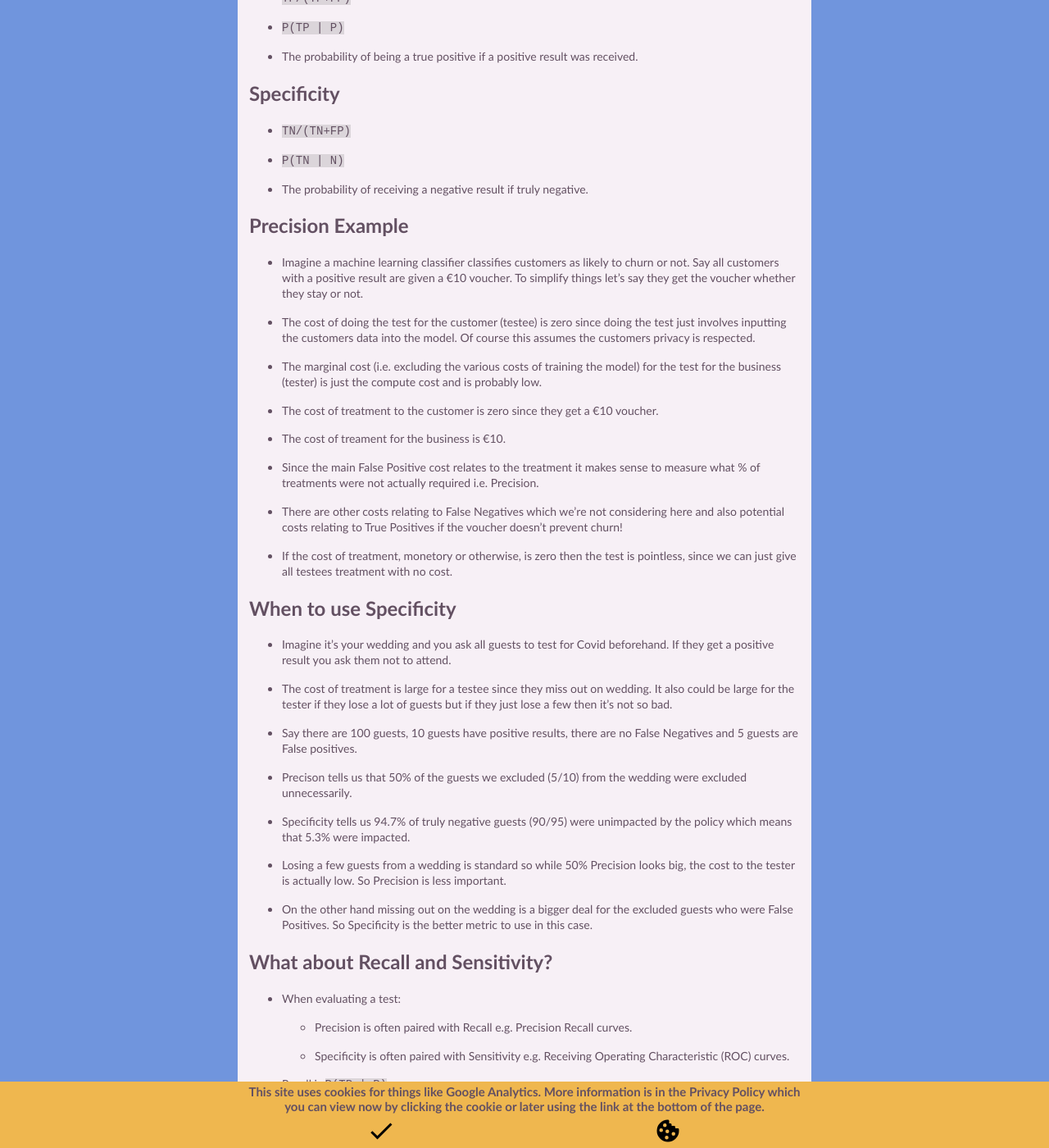
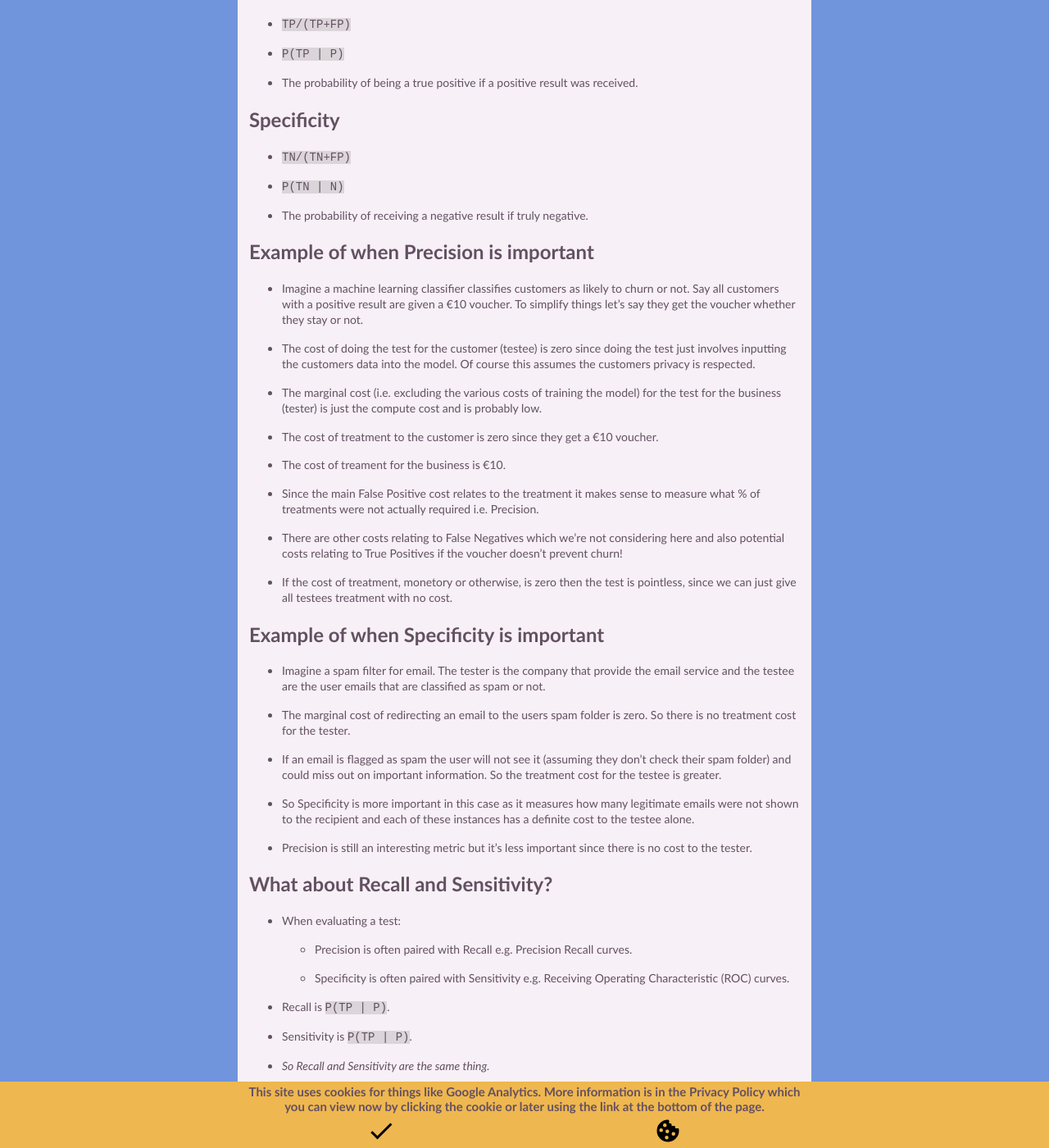
Before and after one commit to itsakettle/itsakettle.github.io, a Jekyll site: the page built from _posts/2023-11-08-3-precision_vs_specificity.md, in a window 1280 px wide and 1400 px high, scrolled down 1201 px. Shown: the whole window at 82% size. Built offline with Jekyll 4.4.1, drawn with Linux system fonts in a browser that asks for light colours; some of the changed text lies outside the part shown.

Commit message:
update precision post first draft

```diff
--- a/_posts/2023-11-08-3-precision_vs_specificity.md
+++ b/_posts/2023-11-08-3-precision_vs_specificity.md
@@ -24,7 +24,7 @@ image_width: 100%
 
   * A binary machine learning classifier.
 
-  * A Covid-19 antigen test.
+  * A test for an illness.
 
   * Guessing whether a flipped coin will come up heads or tails.
 
@@ -40,7 +40,12 @@ image_width: 100%
 
 * Metrics such as Precision, Recall, Specificity, Sensitivity and many more can be calculated from the entries in a confusion matrix.
 
-* There are two points of view when conducting a test: the tester and the testee. This is important when considering how to evaluate the efficacy of a particular test. The tester and testee could be the same person.
+* There are two points of view when conducting a test:
+
+  * The testee is is being tested.
+
+  * The tester is carrying out or designing the test.
+
 
 ## Precision
 * `TP/(TP+FP)`
@@ -56,7 +61,7 @@ image_width: 100%
 
 * The probability of receiving a negative result if truly negative.
 
-## Precision Example
+## Example of when Precision is important
 * Imagine a machine learning classifier classifies customers as likely to churn or not. Say all customers with a positive result are given a €10 voucher. To simplify things let's say they get the voucher whether they stay or not.
 
 * The cost of doing the test for the customer (testee) is zero since doing the test just involves inputting the customers data into the model. Of course this assumes the customers privacy is respected.
@@ -73,20 +78,17 @@ image_width: 100%
 
 * If the cost of treatment, monetory or otherwise, is zero then the test is pointless, since we can just give all testees treatment with no cost.
 
-## When to use Specificity
-* Imagine it's your wedding and you ask all guests to test for Covid beforehand. If they get a positive result you ask them not to attend.
+## Example of when Specificity is important
 
-* The cost of treatment is large for a testee since they miss out on wedding. It also could be large for the tester if they lose a lot of guests but if they just lose a few then it's not so bad.
+*  Imagine a spam filter for email. The tester is the company that provide the email service and the testee are the user emails that are classified as spam or not.
 
-* Say there are 100 guests, 10 guests have positive results, there are no False Negatives and 5 guests are False positives.
+* The marginal cost of redirecting an email to the users spam folder is zero. So there is no treatment cost for the tester.
 
-* Precison tells us that 50% of the guests we excluded (5/10) from the wedding were excluded unnecessarily.
+* If an email is flagged as spam the user will not see it (assuming they don't check their spam folder) and could miss out on important information. So the treatment cost for the testee is greater.
 
-* Specificity tells us 94.7% of truly negative guests (90/95) were unimpacted by the policy which means that 5.3% were impacted.
+* So Specificity is more important in this case as it measures how many legitimate emails were not shown to the recipient and each of these instances has a definite cost to the testee alone.
 
-* Losing a few guests from a wedding is standard so while 50% Precision looks big, the cost to the tester is actually low. So Precision is less important.
-
-* On the other hand missing out on the wedding is a bigger deal for the excluded guests who were False Positives. So Specificity is the better metric to use in this case.
+* Precision is still an interesting metric but it's less important since there is no cost to the tester.
 
 ## What about Recall and Sensitivity?
 
```
